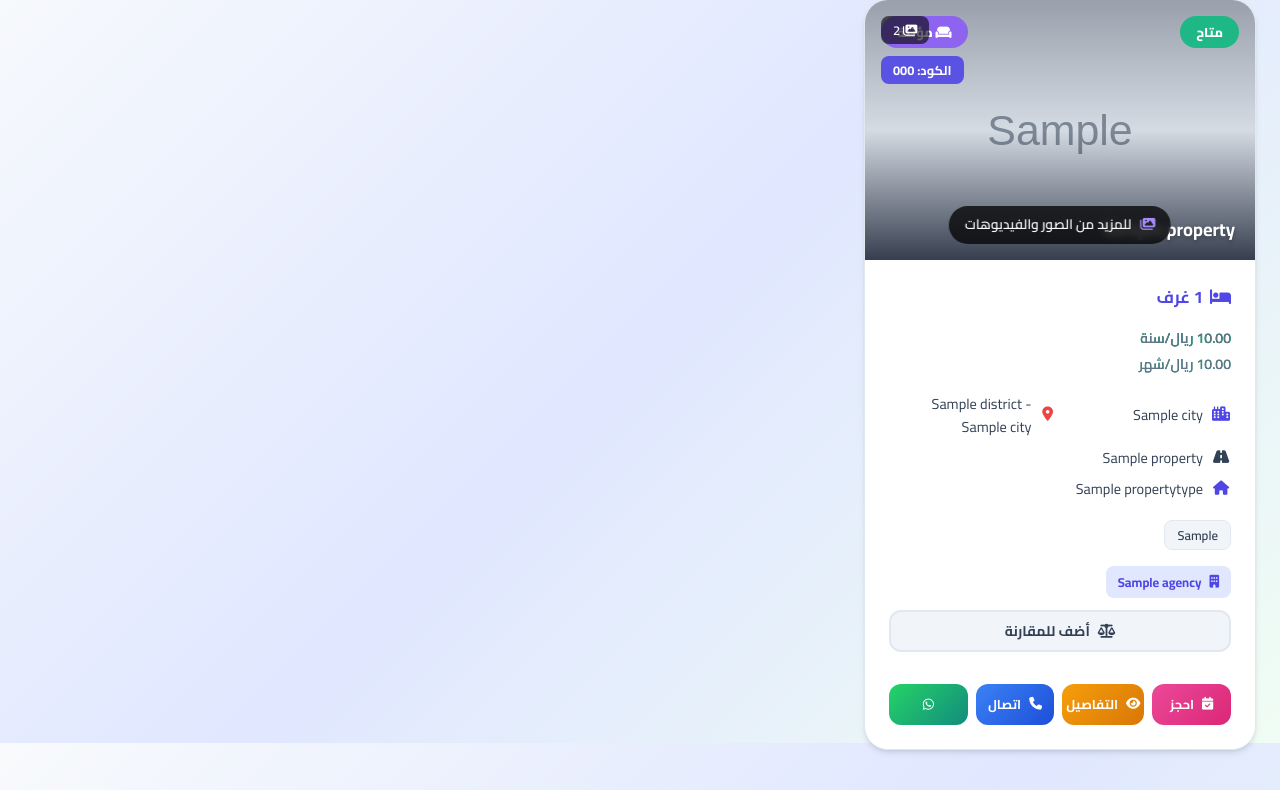
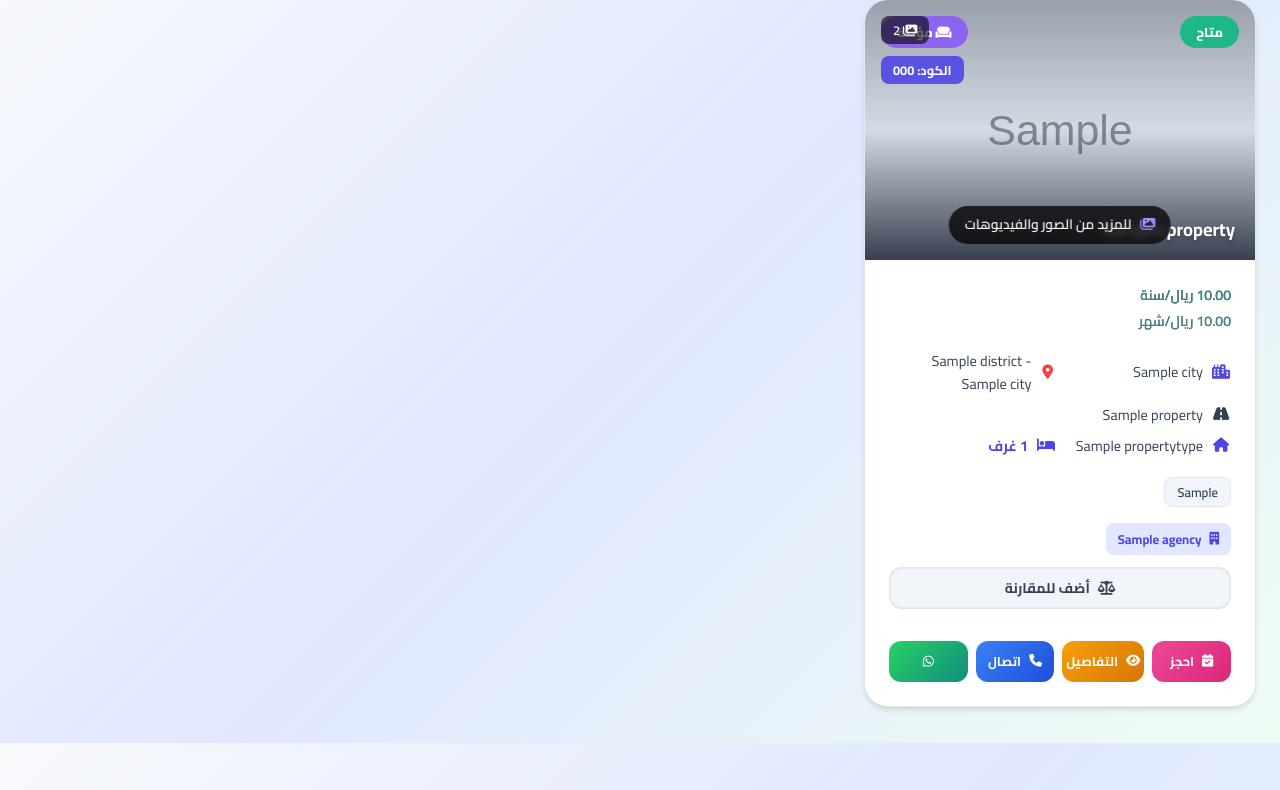
Before and after one commit to kerolestharwat83-cyber/RENTPLAY, a Django app: page / in a window 1280 px wide. Shown: the part 857-1647 px from the top of the page. Run offline with Django 5.2, Linux system fonts and the light colour scheme; tables that the repository leaves empty hold one stand-in row (values such as "Sample post"); grey boxes marked "Sample" are stand-in pictures.

Commit message:
Update index.html

```diff
--- a/templates/properties/index.html
+++ b/templates/properties/index.html
@@ -159,9 +159,6 @@
         <div class="property-image-title">{{ property.title }}</div>
       </div>
       <div class="property-body">
-        <div class="property-meta-row" style="margin-bottom:0.5rem;">
-          <div class="property-meta" style="font-size:1.05rem;font-weight:700;color:var(--primary);"><i class="fas fa-bed"></i> {{ property.rooms }} غرف</div>
-        </div>
         <div class="property-price">
             <span class="price-annual">{{ property.price_annual|intcomma }} ريال/سنة</span>
             {% if property.price %}
@@ -179,6 +176,7 @@
         {% endif %}
         <div class="property-meta-row">
           <div class="property-meta"><i class="fas fa-home icon-tag"></i> {{ property.property_type|default:"-" }}</div>
+          <div class="property-meta" style="font-weight:700;color:var(--primary);"><i class="fas fa-bed"></i> {{ property.rooms }} غرف</div>
         </div>
         <div class="property-features">
           {% for feature in property.feature_list|slice:":4" %}<span class="feature-tag">{{ feature }}</span>{% endfor %}
```
